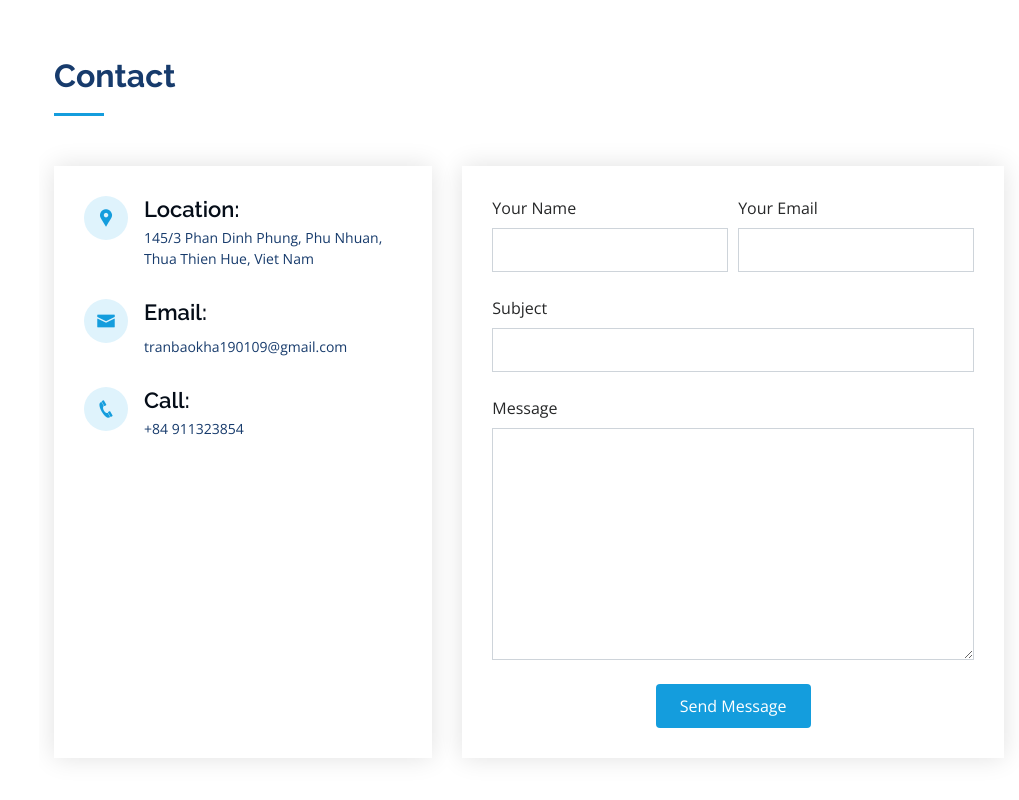
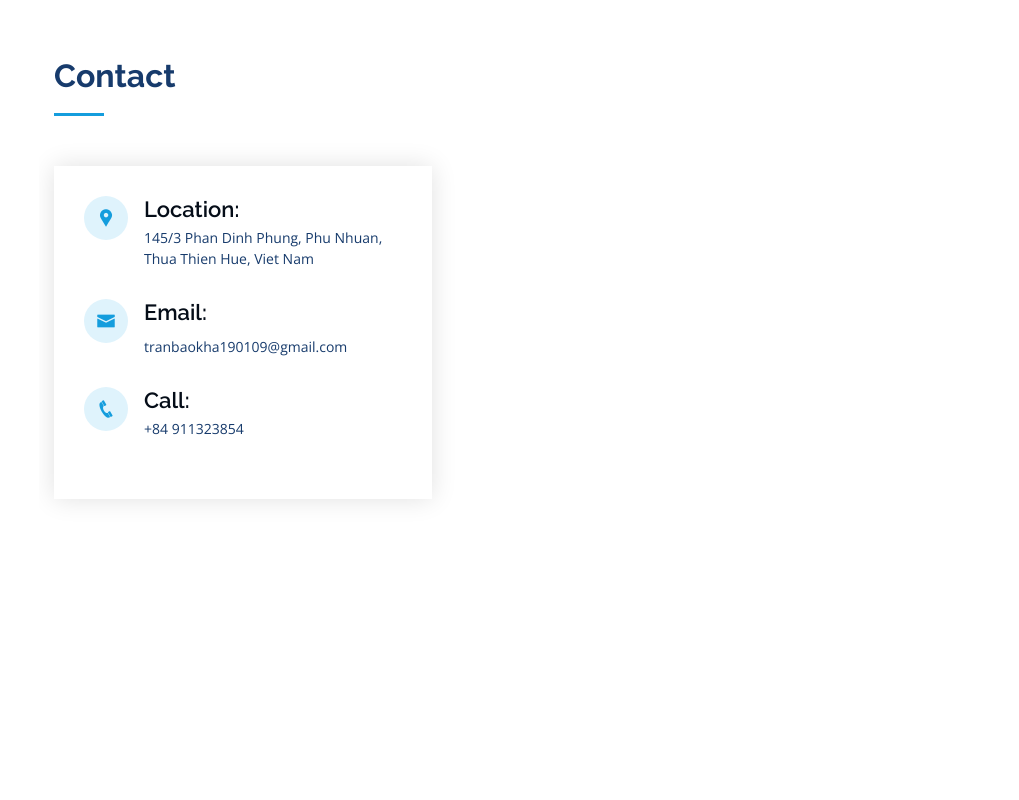
Before and after one commit to AxeyedTran/kha_web, a plain HTML site: page index.html in a window 1280 px wide. Shown: the part 1808-2608 px from the top of the page, without its empty margins (261-1280 px from the left). After the commit the page ends 2437 px from the top, so only its background shows below. Drawn offline with nearby package versions, Linux system fonts and the light colour scheme.

Commit message:
Update index.html

```diff
--- a/index.html
+++ b/index.html
@@ -221,38 +221,7 @@
 
           </div>
 
-          <div class="col-lg-7 mt-5 mt-lg-0 d-flex align-items-stretch">
-            <form action="forms/contact.php" method="post" role="form" class="php-email-form">
-              <div class="form-row">
-                <div class="form-group col-md-6">
-                  <label for="name">Your Name</label>
-                  <input type="text" name="name" class="form-control" id="name" data-rule="minlen:4" data-msg="Please enter at least 4 chars" />
-                  <div class="validate"></div>
-                </div>
-                <div class="form-group col-md-6">
-                  <label for="name">Your Email</label>
-                  <input type="email" class="form-control" name="email" id="email" data-rule="email" data-msg="Please enter a valid email" />
-                  <div class="validate"></div>
-                </div>
-              </div>
-              <div class="form-group">
-                <label for="name">Subject</label>
-                <input type="text" class="form-control" name="subject" id="subject" data-rule="minlen:4" data-msg="Please enter at least 8 chars of subject" />
-                <div class="validate"></div>
-              </div>
-              <div class="form-group">
-                <label for="name">Message</label>
-                <textarea class="form-control" name="message" rows="10" data-rule="required" data-msg="Please write something for us"></textarea>
-                <div class="validate"></div>
-              </div>
-              <div class="mb-3">
-                <div class="loading">Loading</div>
-                <div class="error-message"></div>
-                <div class="sent-message">Your message has been sent. Thank you!</div>
-              </div>
-              <div class="text-center"><button type="submit">Send Message</button></div>
-            </form>
-          </div>
+
 
         </div>
 
```
